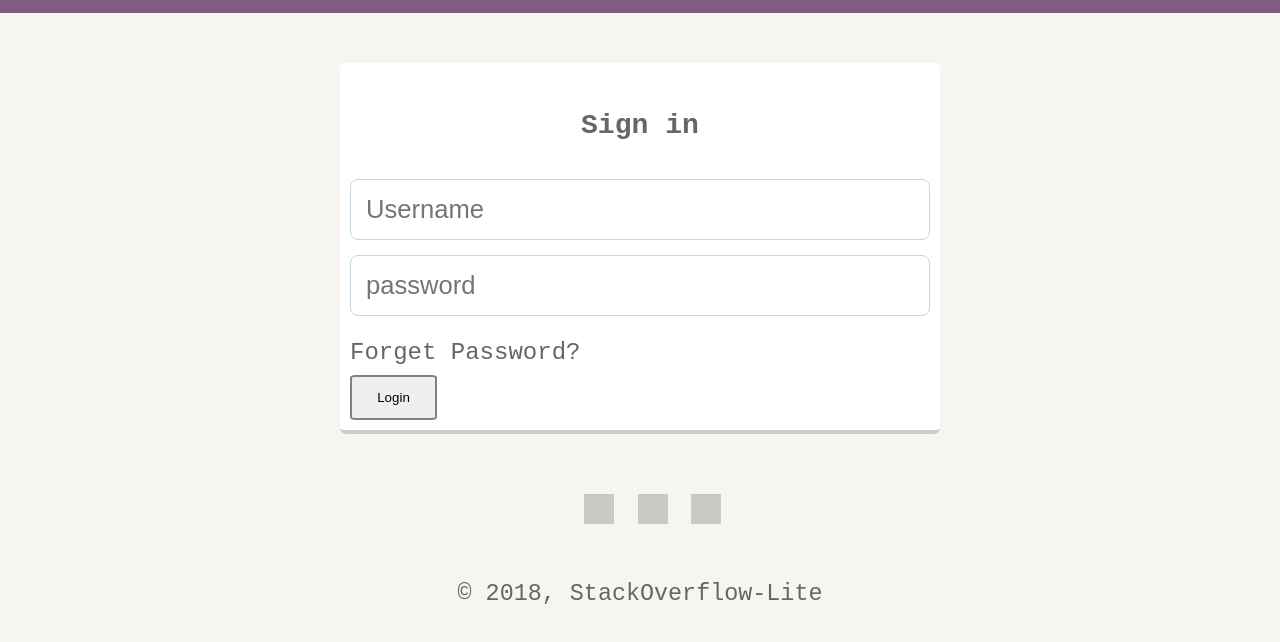
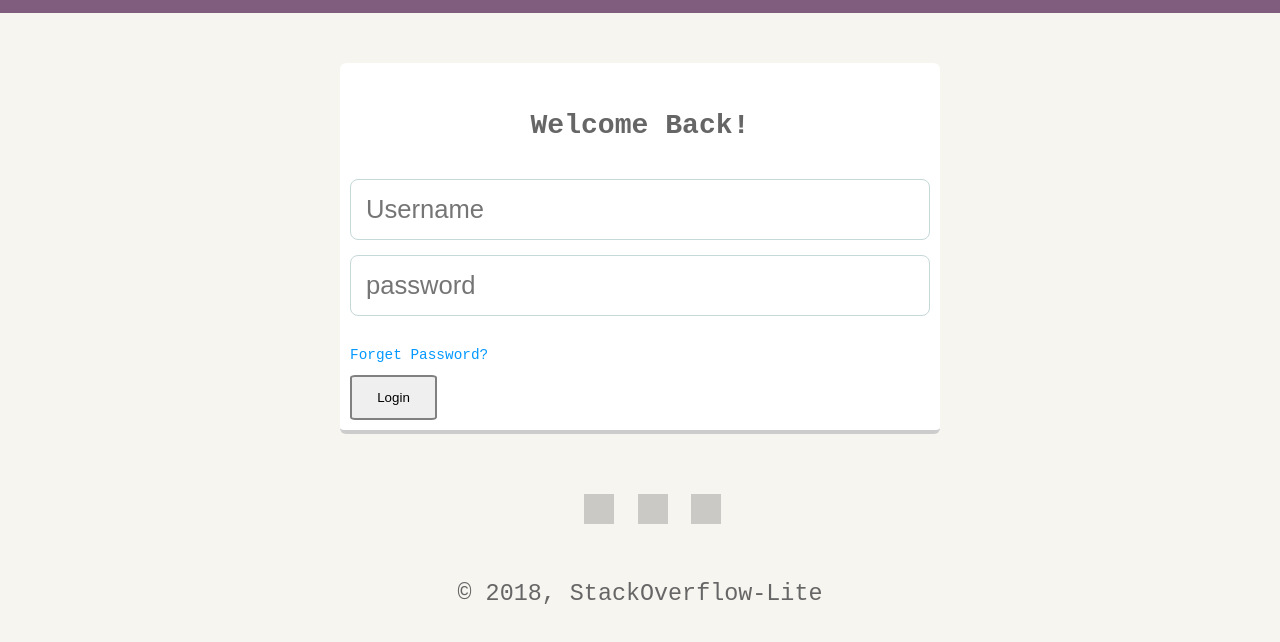
Before and after one commit to tos4christ/StackOverflow-Lite, a plain HTML site: page signin.html in a window 1280 px wide. Shown: the part 308-950 px from the top of the page. Drawn offline with Linux system fonts and the light colour scheme; grey boxes are pictures that could not be loaded.

Commit message:
Update signin.html

```diff
--- a/signin.html
+++ b/signin.html
@@ -27,10 +27,10 @@
 
     <main class="flex">
       <div class="card">
-        <span style="text-align:center"><h3>Sign in</h3><span>
+        <span style="text-align:center"><h3>Welcome Back!</h3><span>
         <input type="text" placeholder="Username"> <br>
         <input type="password" placeholder="password"> <br>
-        <span>Forget Password?</span>
+          <a href="#"><span style="font-size: 0.6em">Forget Password?</span></a>
         <button type="submit">Login</button>
       </div>
 
```
